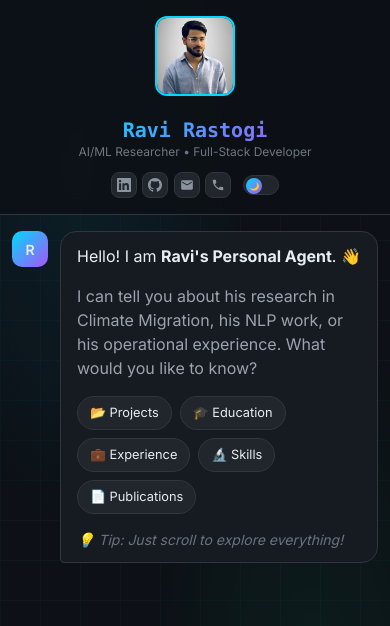
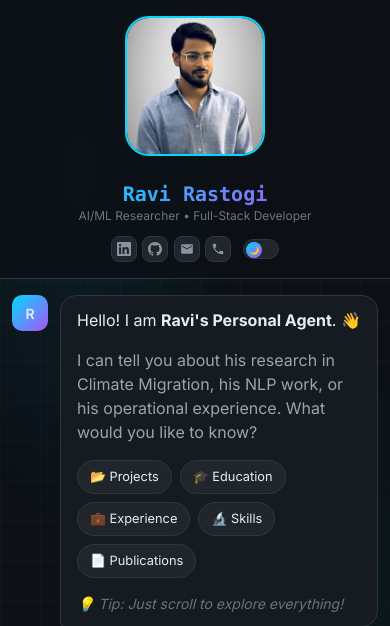
Before and after one commit to tpr878/portfolio, a Django app: page / in a window 390 px wide. Shown: the top 626 px of the page. Run offline with Django 5.2, Linux system fonts and the light colour scheme; some libraries are stand-ins or nearby versions.

Commit message:
Style update: Increase mobile profile image to 140px

```diff
--- a/portfolio/templates/portfolio/index.html
+++ b/portfolio/templates/portfolio/index.html
@@ -650,10 +650,11 @@
             }
 
             .profile-photo {
-                width: 80px;
-                /* Bigger image */
-                height: 80px;
-                margin-bottom: 0.5rem;
+                width: 140px;
+                /* Even bigger image */
+                height: 140px;
+                margin-bottom: 0.75rem;
+                border-radius: 24px;
                 /* Add spacing below image */
             }
 
```
